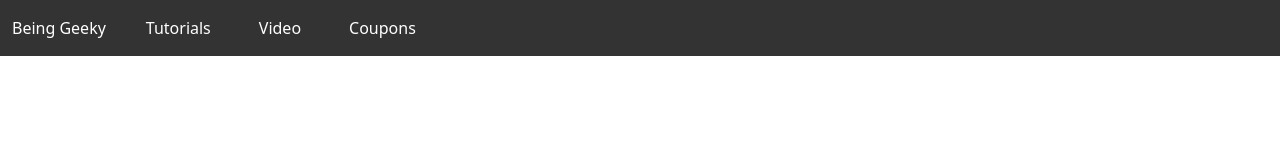
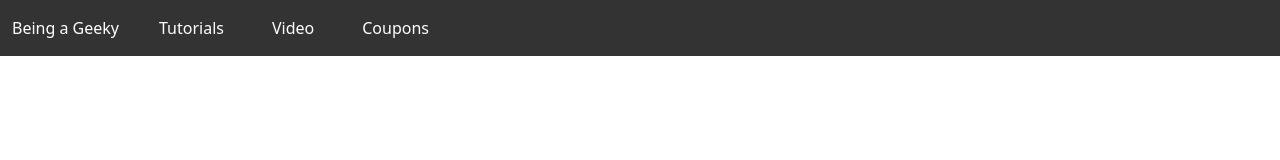
Before and after one commit to AmitVerma101/Being-Geeky, a plain HTML site: page index.html in a window 1280 px wide. Shown: the top 160 px of the page. Drawn offline with nearby package versions, Linux system fonts and the light colour scheme.

Commit message:
Update index.html

```diff
--- a/index.html
+++ b/index.html
@@ -10,7 +10,7 @@
   <body >
     <nav class="nav-bar navbar navbar-expand-sm navbar-dark bg-dark">
   <div class="container-fluid ">
-    <a class="navbar-brand fs-6 " href="#">Being Geeky</a>
+    <a class="navbar-brand fs-6 " href="#">Being a Geeky</a>
     <button class="navbar-toggler" type="button" data-bs-toggle="collapse" data-bs-target="#navbarSupportedContent" aria-controls="navbarSupportedContent" aria-expanded="false" aria-label="Toggle navigation">
       <span class="navbar-toggler-icon"></span>
     </button>
```
